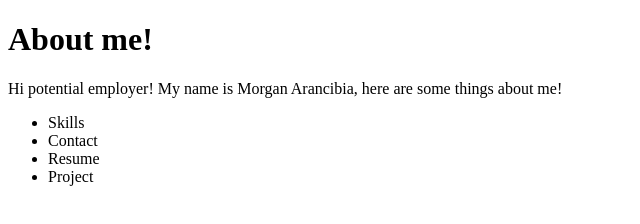
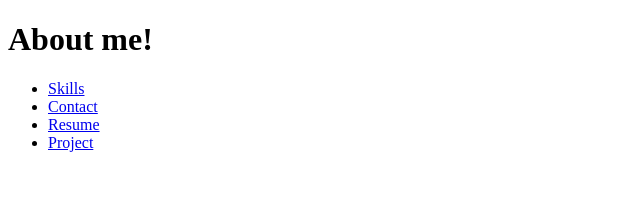
Before and after one commit to mobrewer/mobrewer.github.io, a plain HTML site: page index.html in a window 1280 px wide. Shown: the whole page, without its empty margins (0-640 px from the left). Drawn offline with Linux system fonts and the light colour scheme.

Commit message:
Added bare bare bones

```diff
--- a/base.css
+++ b/base.css
@@ -0,0 +1,5 @@
+img {
+    max-width: 100%;
+    max-height: auto;
+    display: block;
+}
--- a/index.html
+++ b/index.html
@@ -9,12 +9,11 @@
 </head>
 <body>
     <h1>About me!</h1>
-    <p>Hi potential employer! My name is Morgan Arancibia, here are some things about me!</p>
     <ul>
-        <li>Skills</li>
-        <li>Contact</li>
-        <li>Resume</li>
-        <li>Project</li>
+        <li><a href="#">Skills</a></li>
+        <li><a href="#">Contact</a></li>
+        <li><a href="#">Resume</a></li>
+        <li><a href="#">Project</a></li>
     </ul>
 </body>
 </html>
```
